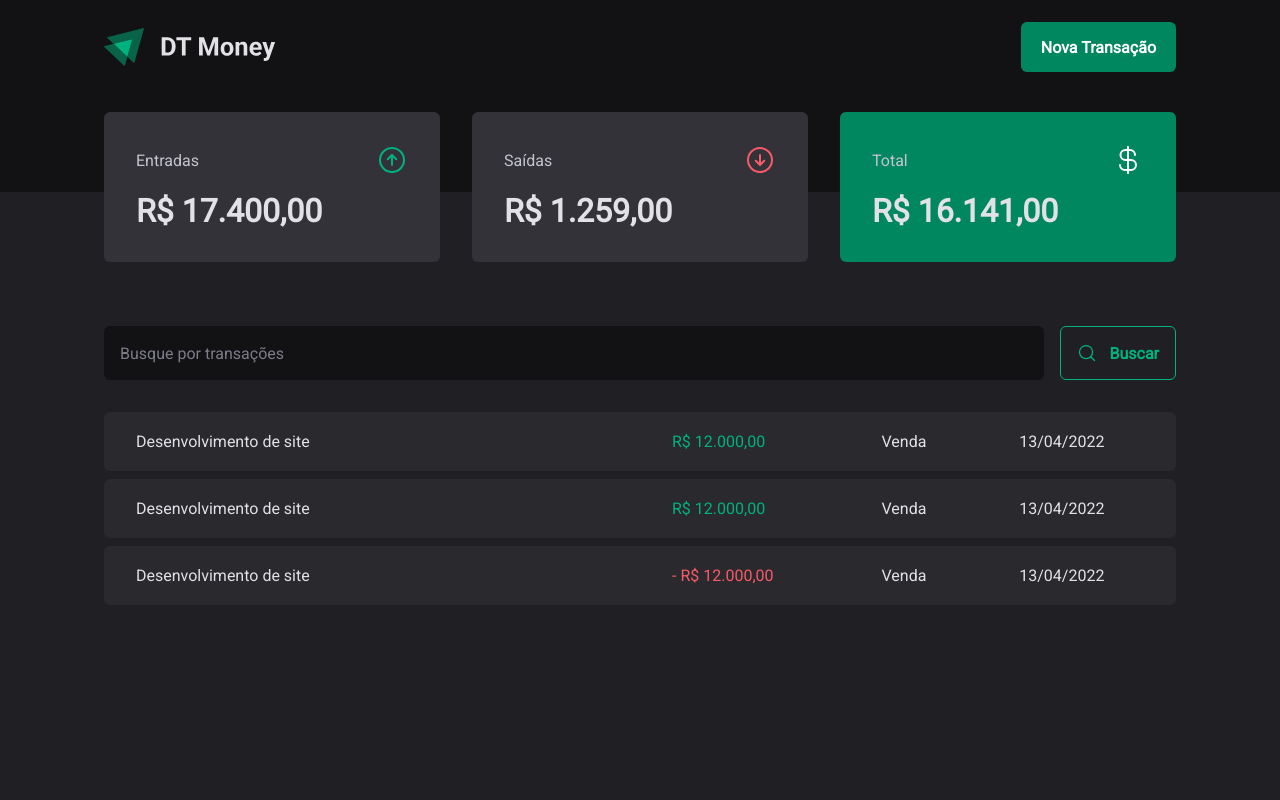
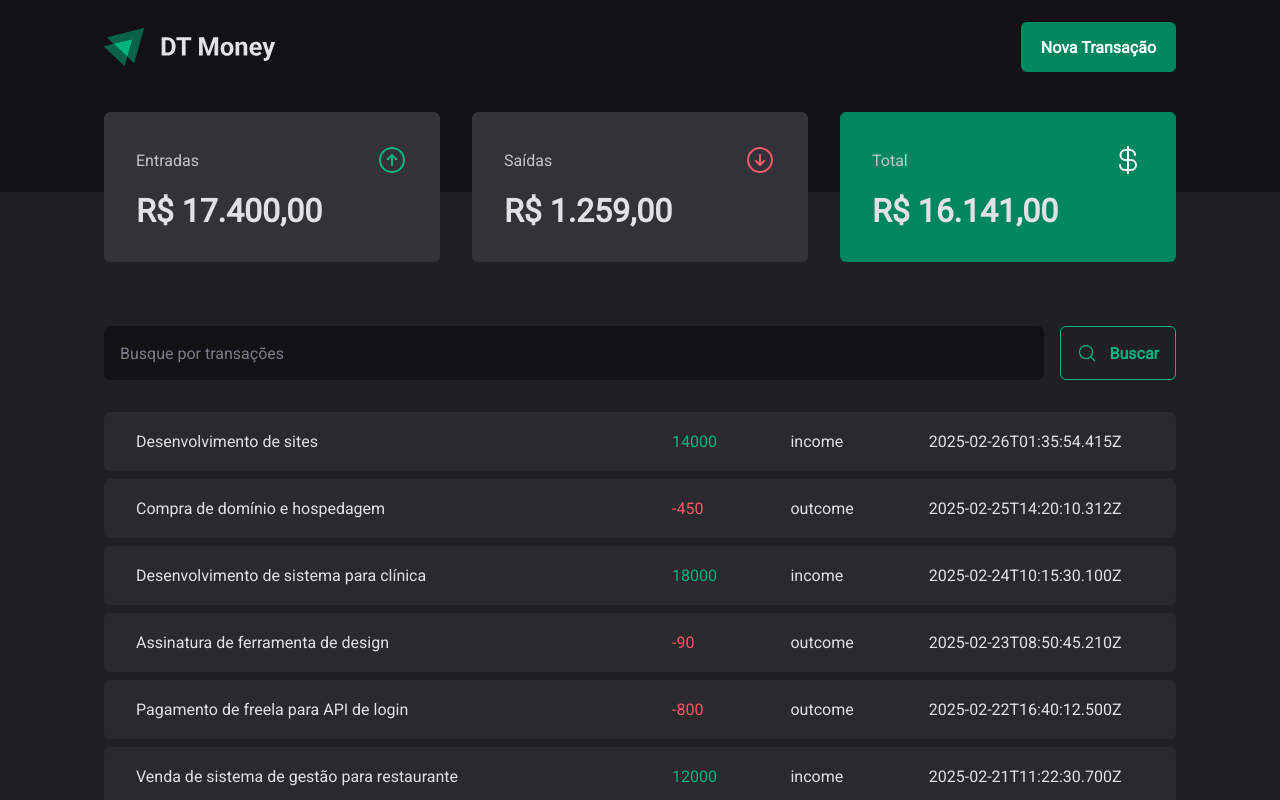
Before and after one commit to viktor-lima/dt-money, a React (Vite) app: page / in a window 1280 px wide. Shown: the top 800 px of the page. Built offline with nearby package versions, Linux system fonts and the light colour scheme; data requests are answered from the project's data file.

Commit message:
feat: first required API

```diff
--- a/src/pages/transactions/index.tsx
+++ b/src/pages/transactions/index.tsx
@@ -1,9 +1,33 @@
+import { useEffect, useState } from "react";
 import { Header } from "../../components/Header";
 import { Summary } from "../../components/Summary";
 import { SearchForm } from "./components/SearchForm";
 import { PriceHigthlight, TransactionsContainer, TransactionsTable } from "./styles";
 
+interface Transaction {
+  id: number;
+  description: string;
+  type: "income" | "outcome";
+  category: string;
+  price: number;
+  createdAt: string;
+}
+
+
 export function Transactions () {
+
+  const [ transactions, setTransactions ] = useState<Transaction[]>([])
+
+  async function loadTransactions () {
+    const response = await fetch('http://localhost:3333/transactions')
+    const data = await response.json();
+    setTransactions(data)
+  }
+
+  useEffect(() => {
+    loadTransactions()
+  }, [])
+
   return (
     <div>
       <Header />
@@ -14,38 +38,20 @@
         <SearchForm />
         <TransactionsTable>
           <tbody>
-            <tr>
-              <td width="50%">Desenvolvimento de site</td>
-              <td>
-                <PriceHigthlight variante="income">
-                    R$ 12.000,00
-                </PriceHigthlight>
-              </td>
-              <td>Venda</td>
-              <td>13/04/2022</td>
-            </tr>
-
-            <tr>
-              <td width="50%">Desenvolvimento de site</td>
-              <td>
-                <PriceHigthlight variante="income">
-                    R$ 12.000,00
-                </PriceHigthlight>
-              </td>
-              <td>Venda</td>
-              <td>13/04/2022</td>
-            </tr>
-
-            <tr>
-              <td width="50%">Desenvolvimento de site</td>
-              <td>
-                <PriceHigthlight variante="outcome">
-                    - R$ 12.000,00
-                </PriceHigthlight>
-              </td>
-              <td>Venda</td>
-              <td>13/04/2022</td>
-            </tr>
+            {transactions?.map(row => {
+              return (
+                <tr key={row.id}>
+                  <td width="50%">{row.description}</td>
+                  <td>
+                    <PriceHigthlight variante={row.type}>
+                        {row.price}
+                    </PriceHigthlight>
+                  </td>
+                  <td>{row.type}</td>
+                  <td>{row.createdAt}</td>
+                </tr>
+              )
+            })}
           </tbody>
         </TransactionsTable>
       </TransactionsContainer>
```
